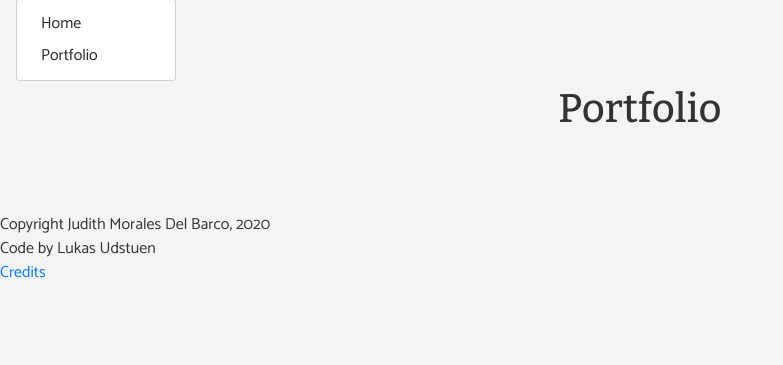
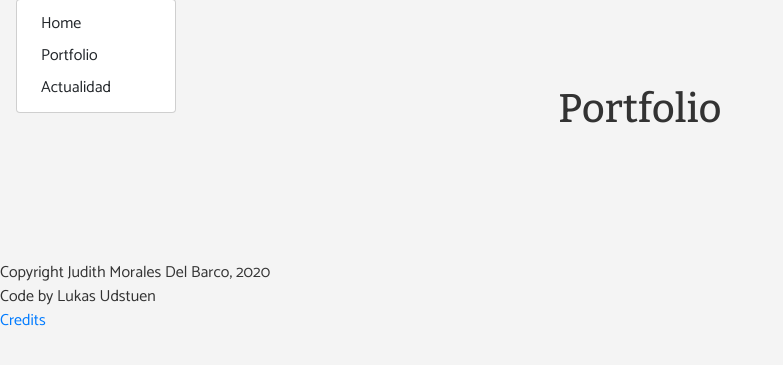
Before and after one commit to ludstuen90/judithmdb, a Django app: page /portfolio/ in a window 1280 px wide, after a click on "Nav Menu". Shown: the part 51-416 px from the top of the page, without its empty margins (0-783 px from the left). Run offline with Django 3.2, Linux system fonts and the light colour scheme; data that the repository does not hold is empty; some libraries are stand-ins or nearby versions.

Commit message:
update navbar

```diff
--- a/judith/templates/about.html
+++ b/judith/templates/about.html
@@ -50,5 +50,4 @@
 
   </div>
 
-<br><br>
 {% endblock %}
--- a/judith/templates/base.html
+++ b/judith/templates/base.html
@@ -25,6 +25,7 @@
 
 {% block content %}
 {% endblock %}
+<br><br>
 
   <div class="row row-cols-1">
     <div class="col">
--- a/judith/templates/includes/navbar.html
+++ b/judith/templates/includes/navbar.html
@@ -19,6 +19,7 @@
         <div class="dropdown-menu" aria-labelledby="navbarDropdown">
           <a class="dropdown-item" href="/">Home</a>
           <a class="dropdown-item" href="/portfolio">Portfolio</a>
+            <a class="dropdown-item" href="/portfolio">Actualidad</a>
 <!--          <div class="dropdown-divider"></div>-->
 <!--          <a class="dropdown-item" href="#">Something else here</a>-->
         </div>
```
